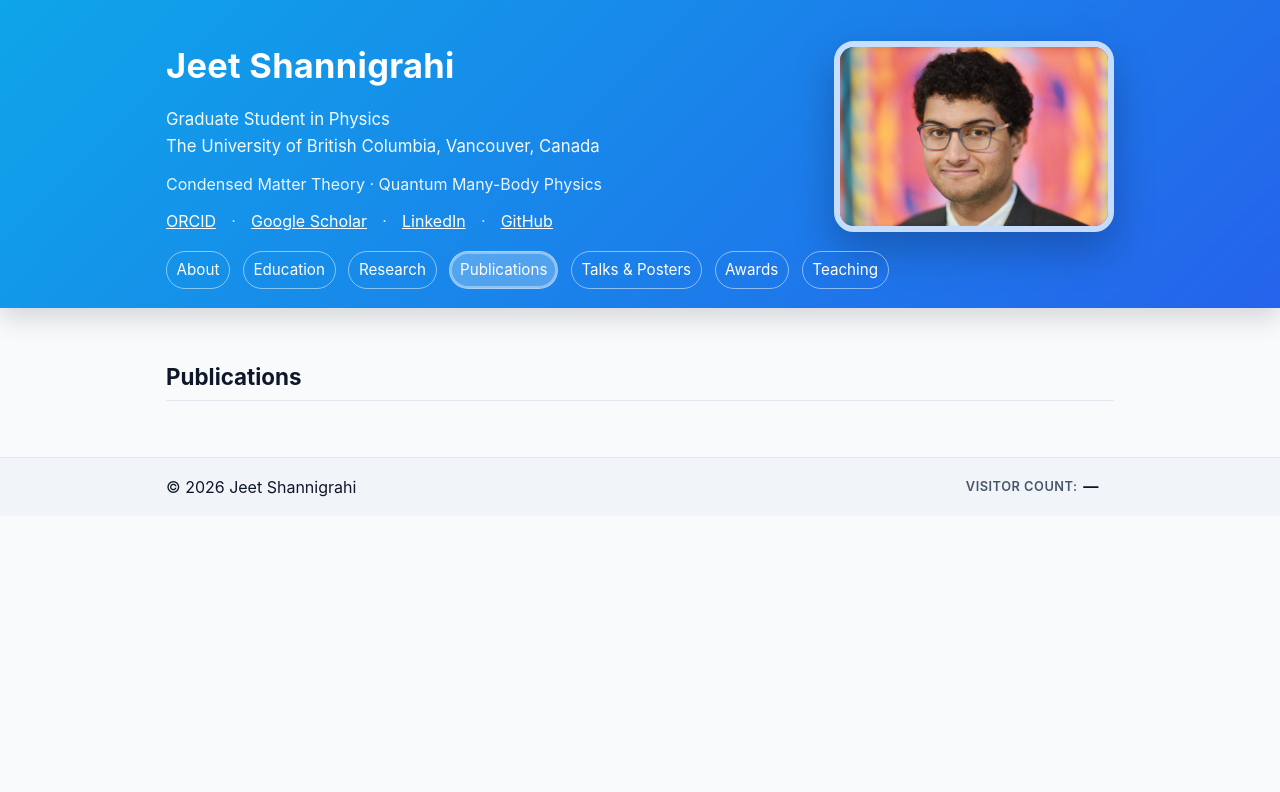
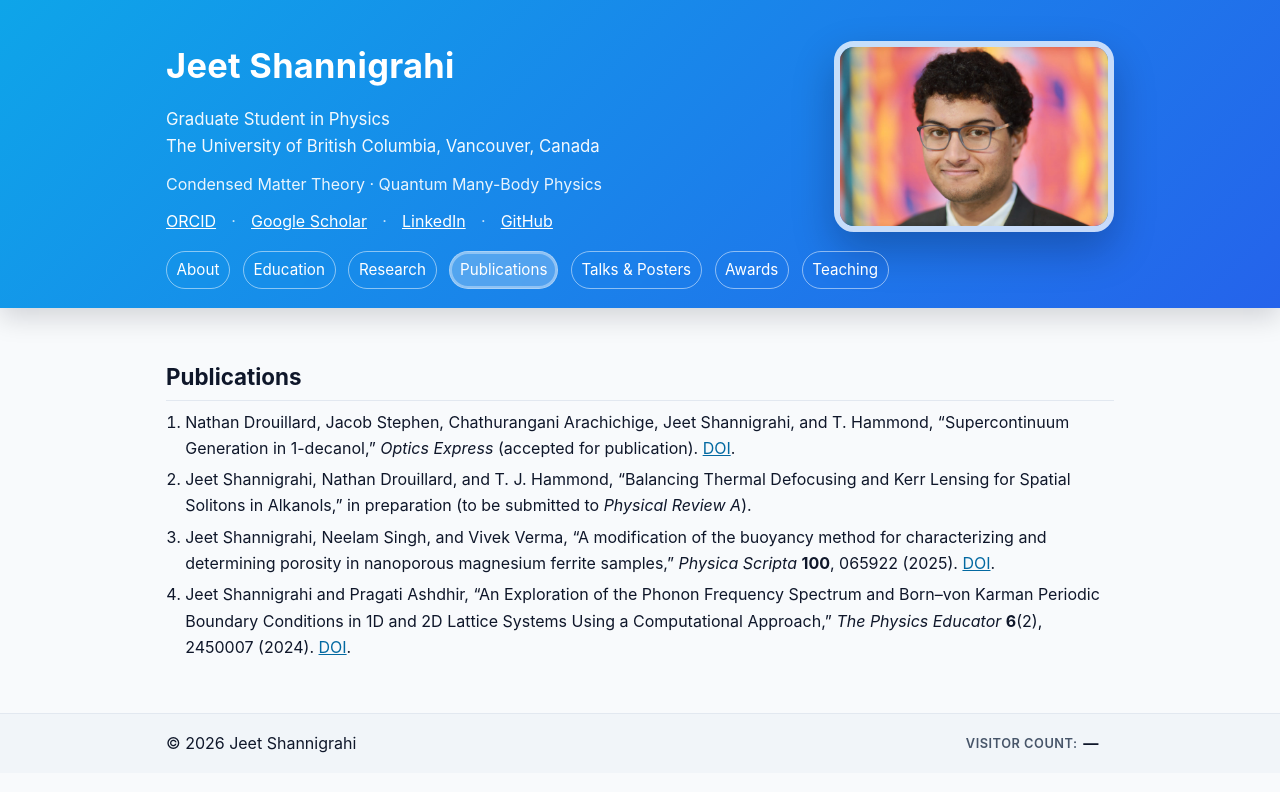
Before and after one commit to JeetShannigrahi21/JeetShannigrahi21.github.io, a Jekyll site: the page built from publications/index.md, in a window 1280 px wide. Shown: the top 792 px of the page. Built offline with Jekyll 4.4.1, drawn with Linux system fonts in a browser that asks for light colours.

Commit message:
Update index.md

```diff
--- a/publications/index.md
+++ b/publications/index.md
@@ -6,6 +6,30 @@ title: Publications
 <section id="publications" class="section">
   <h2>Publications</h2>
   <ol class="items">
+<li>
+  Nathan Drouillard, Jacob Stephen, Chathurangani Arachichige, Jeet Shannigrahi, and T. Hammond,
+  “Supercontinuum Generation in 1-decanol,” <em>Optics Express</em> (accepted for publication).
+  <a href="https://doi.org/10.1364/OE.581427" target="_blank" rel="noopener">DOI</a>.
+</li>
 
+<li>
+  Jeet Shannigrahi, Nathan Drouillard, and T. J. Hammond,
+  “Balancing Thermal Defocusing and Kerr Lensing for Spatial Solitons in Alkanols,”
+  in preparation (to be submitted to <em>Physical Review A</em>).
+</li>
+
+<li>
+  Jeet Shannigrahi, Neelam Singh, and Vivek Verma,
+  “A modification of the buoyancy method for characterizing and determining porosity in nanoporous magnesium ferrite samples,”
+  <em>Physica Scripta</em> <strong>100</strong>, 065922 (2025).
+  <a href="https://doi.org/10.1088/1402-4896/add38a" target="_blank" rel="noopener">DOI</a>.
+</li>
+
+<li>
+  Jeet Shannigrahi and Pragati Ashdhir,
+  “An Exploration of the Phonon Frequency Spectrum and Born&ndash;von Karman Periodic Boundary Conditions in 1D and 2D Lattice Systems Using a Computational Approach,”
+  <em>The Physics Educator</em> <strong>6</strong>(2), 2450007 (2024).
+  <a href="https://doi.org/10.1142/S2661339524500070" target="_blank" rel="noopener">DOI</a>.
+</li>
   </ol>
 </section>
```
